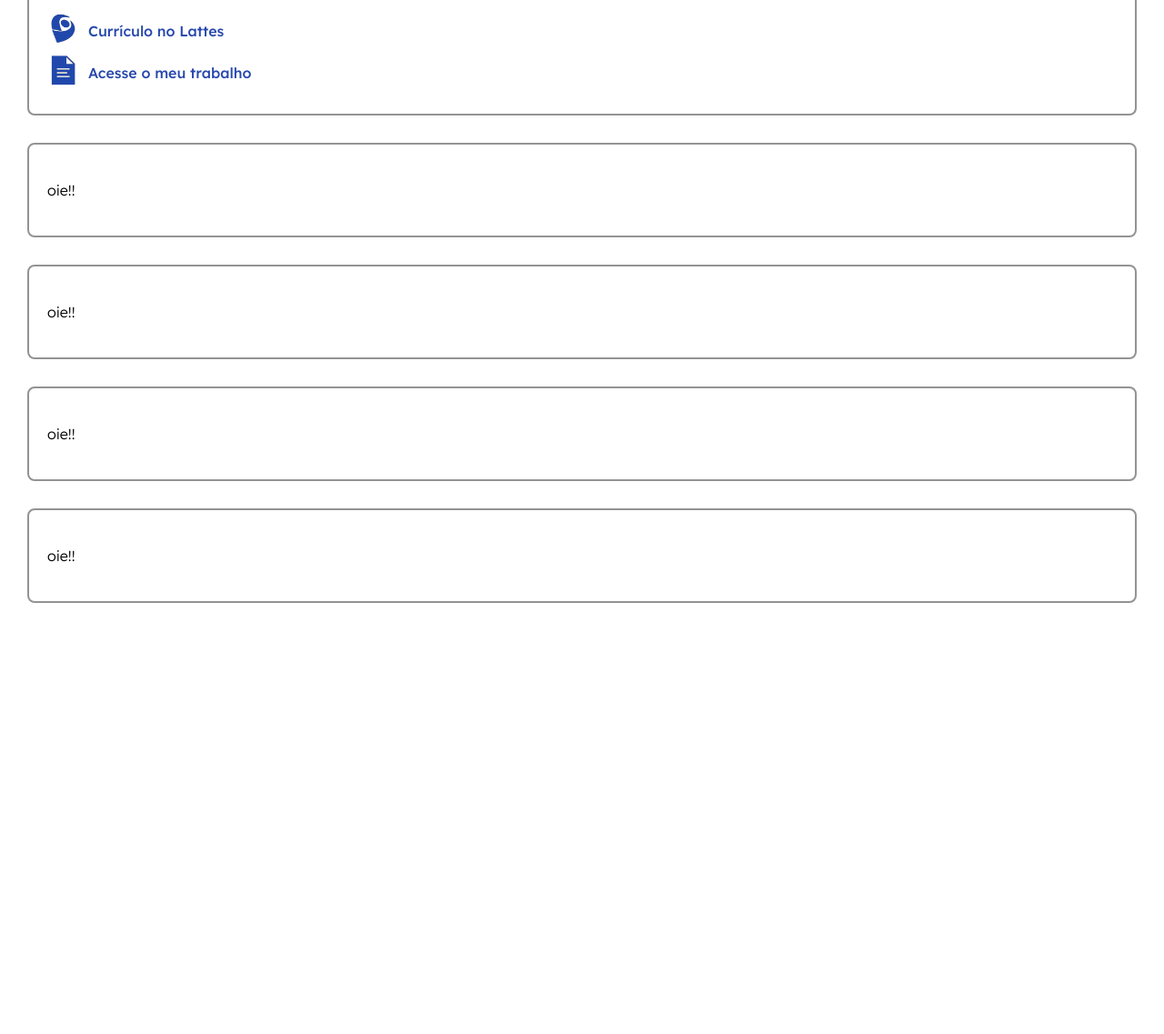
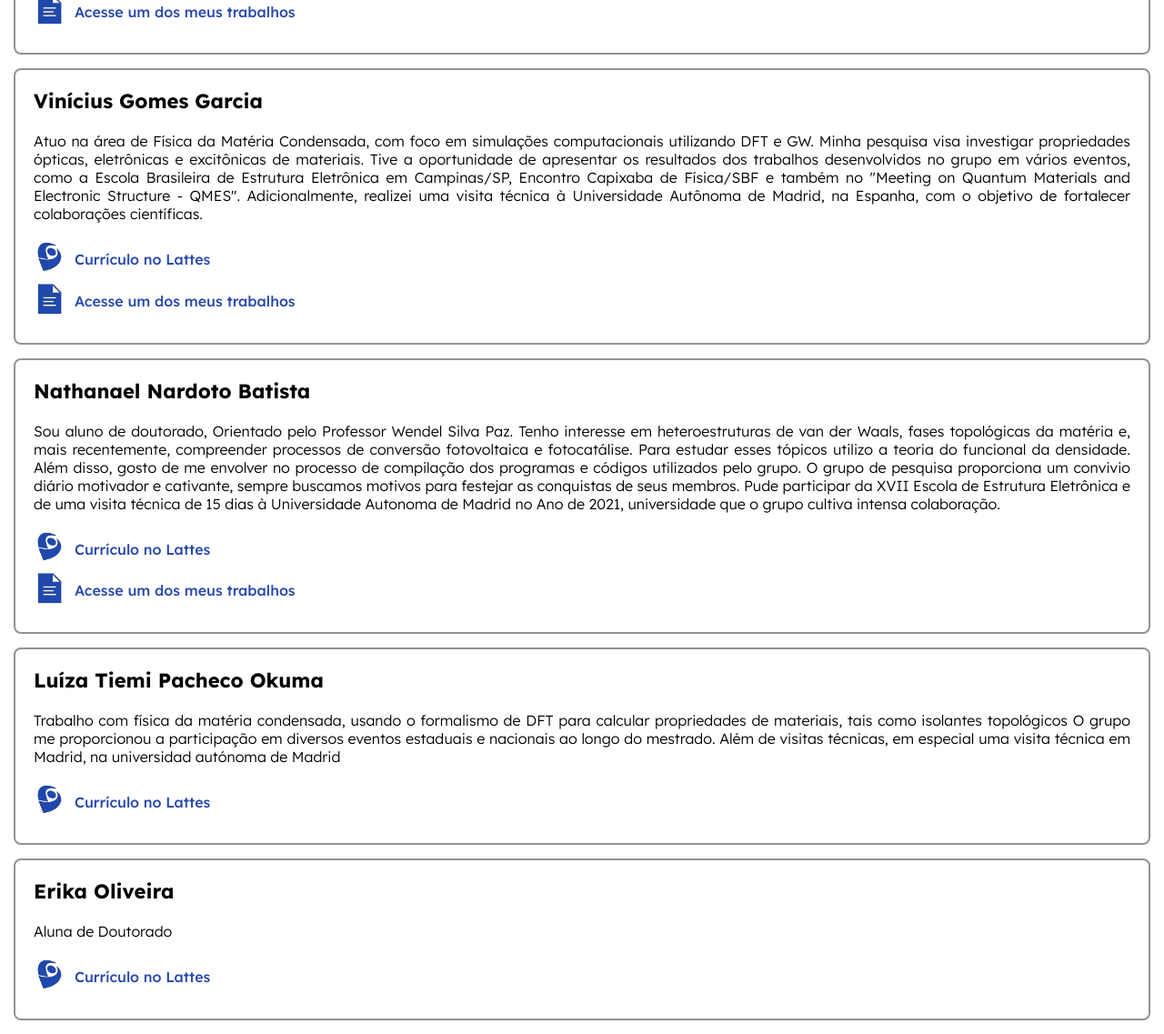
Before and after one commit to luana8mai/lab_moqueca, a plain HTML site: page membros.html in a window 1280 px wide. Shown: the part 386-1523 px from the top of the page at 91% size. Before the commit the page ends 1079 px from the top, so only its background shows below. Drawn offline with nearby package versions, Linux system fonts and the light colour scheme.

Commit message:
members_2

```diff
--- a/membros.html
+++ b/membros.html
@@ -29,7 +29,8 @@
     <div class="container_members">
         <ul class="members_list">
             <li>
-                <h2>Wallace Prodígios Morais</h2><p>Trabalho com defeitos em monocamada de Carbeto de Silício (SiC) e suas implicações, como a mudança de reatividade do sistema devido a presença desses defeitos.
+                <h2>Wallace Prodígios Morais</h2>
+                <p>Trabalho com defeitos em monocamada de Carbeto de Silício (SiC) e suas implicações, como a mudança de reatividade do sistema devido a presença desses defeitos.
                 O grupo organizou o evento internacional QMES que trouxe muita aprendizagem para o grupo.</p>
                 <div class="media_members">
                     <img src="images/Lattes_0.png">
@@ -37,13 +38,49 @@
                 </div>
                 <div class="media_members">
                     <img src="images/text_0.png">
-                    <a href="https://pubs.rsc.org/en/content/articlelanding/2023/cp/d3cp04267g/unauth">Acesse  o meu trabalho</a>
+                    <a href="https://pubs.rsc.org/en/content/articlelanding/2023/cp/d3cp04267g/unauth">Acesse um dos meus trabalhos</a>
                 </div>
             </li>
-            <li><p>oie!!</p></li>
-            <li><p>oie!!</p></li>
-            <li><p>oie!!</p></li>
-            <li><p>oie!!</p></li>
+            <li><h2>Vinícius Gomes Garcia</h2>
+                <p>Atuo na área de Física da Matéria Condensada, com foco em simulações computacionais utilizando DFT e GW. Minha pesquisa visa investigar propriedades ópticas, eletrônicas e excitônicas de materiais.
+                    Tive a oportunidade de apresentar os resultados dos trabalhos desenvolvidos no grupo em vários eventos, como a Escola Brasileira de Estrutura Eletrônica em Campinas/SP, Encontro Capixaba de Física/SBF e também no "Meeting on Quantum Materials and Electronic Structure - QMES". Adicionalmente, realizei uma visita técnica à Universidade Autônoma de Madrid, na Espanha, com o objetivo de fortalecer colaborações científicas.</p>
+                <div class="media_members">
+                    <img src="images/Lattes_0.png">
+                    <a href="http://lattes.cnpq.br/5833245300755051">Currículo no Lattes</a>
+                </div>
+                <div class="media_members">
+                    <img src="images/text_0.png">
+                    <a href="https://pubs.acs.org/doi/abs/10.1021/acsami.3c10868">Acesse um dos meus trabalhos</a>
+                </div>
+            </li>
+            <li>
+                <h2>Nathanael Nardoto Batista</h2>
+                <p>Sou aluno de doutorado, Orientado pelo Professor Wendel Silva Paz. Tenho interesse em heteroestruturas de van der Waals, fases topológicas da matéria e, mais recentemente, compreender processos de conversão fotovoltaica e fotocatálise. Para estudar esses tópicos utilizo a teoria do funcional da densidade. Além disso, gosto de me envolver no processo de compilação dos programas e códigos utilizados pelo grupo.
+                    O grupo de pesquisa proporciona um convivio diário motivador e cativante, sempre buscamos motivos para festejar as conquistas de seus membros. Pude participar da XVII Escola de Estrutura Eletrônica e de uma visita técnica de 15 dias à Universidade Autonoma de Madrid no Ano de 2021, universidade que o grupo cultiva intensa colaboração.</p>
+                <div class="media_members">
+                    <img src="images/Lattes_0.png">
+                    <a href="http://lattes.cnpq.br/0099530890363335">Currículo no Lattes</a>
+                </div>
+                <div class="media_members">
+                    <img src="images/text_0.png">
+                    <a href="https://doi.org/10.1021/acs.nanolett.1c02742">Acesse um dos meus trabalhos</a>
+                </div>
+            </li>
+            <li>
+                <h2>Luíza Tiemi Pacheco Okuma</h2>
+                <p>Trabalho com física da matéria condensada, usando o formalismo de DFT para calcular propriedades de materiais, tais como isolantes topológicos
+                    O grupo me proporcionou a participação em diversos eventos estaduais e nacionais ao longo do mestrado. Além de visitas técnicas, em especial uma visita técnica em Madrid, na universidad autónoma de Madrid</p>
+                <div class="media_members">
+                    <img src="images/Lattes_0.png">
+                    <a href="http://lattes.cnpq.br/4018157722705786">Currículo no Lattes</a>
+                </div>
+            </li>
+            <li> <h2>Erika Oliveira</h2>
+                <p>Aluna de Doutorado</p>
+                <div class="media_members">
+                    <img src="images/Lattes_0.png">
+                    <a href="http://lattes.cnpq.br/9251255373975591">Currículo no Lattes</a>
+                </div></li>
         </ul>
     </div>
 
--- a/respstyle.css
+++ b/respstyle.css
@@ -213,23 +213,28 @@ margin-bottom: 30px;
 
 .container_members_title{
     background:url(images/background_2.jpg) ;
-    height: 150px;
+    height: 100px;
+    display: flex;
+    align-items: center;
 }
 
 .container_members_title h1{
+    margin-left: 2%;
     color: #ffffff;
     font-family: 'Lexend Deca',  sans-serif;
-    padding: 50px;
 }
 
 .members_list{
     list-style-type: none;
 }
+.members_list h2{
+font-size: 22px;
+}
 .members_list li{
     padding: 20px;
     border-radius: 8px;
     border: 2px solid rgba(30, 30, 30, 0.479);
-    margin: 30px;
+    margin: 15px;
 }
 .members_list li p{
     margin-top: 20px;
```
